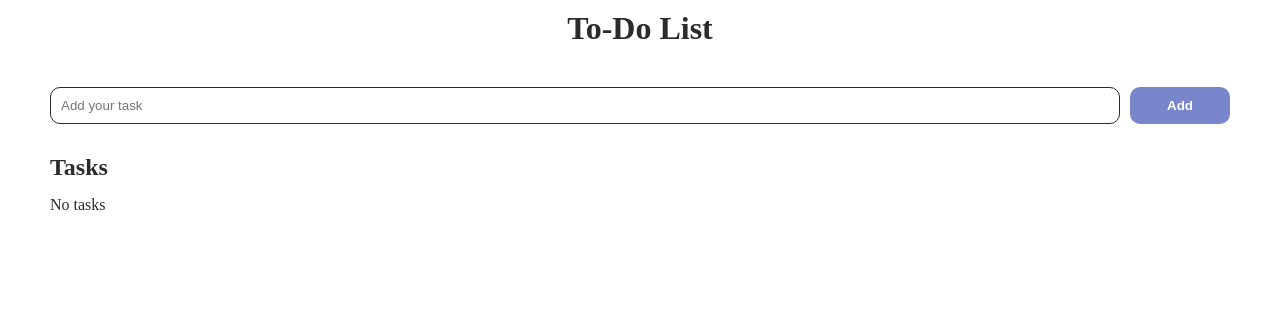
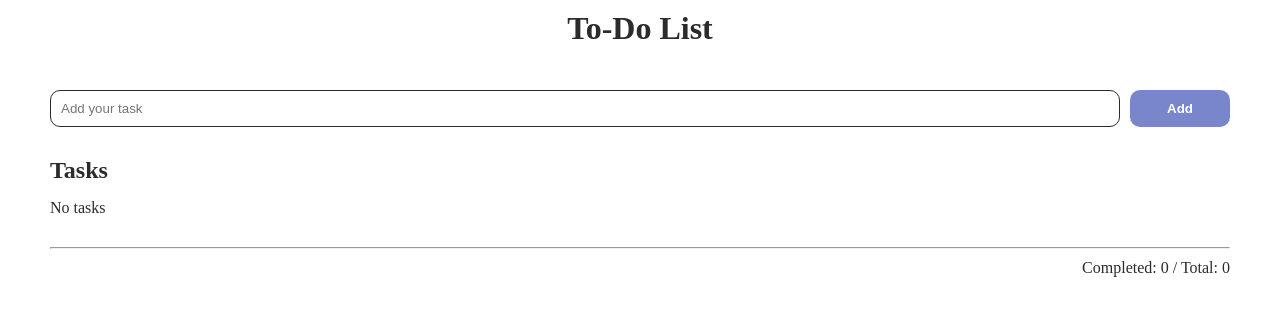
Before and after one commit to Elvira-del/todo, a React (Create React App) app: page / in a window 1280 px wide. Shown: the top 316 px of the page. Built offline with nearby package versions, Linux system fonts and the light colour scheme.

Commit message:
feat: add footer component with tasks counter

```diff
--- /dev/null
+++ b/src/components/TaskApp/Footer/Footer.tsx
@@ -0,0 +1,27 @@
+import React, { useState } from "react";
+import { Container } from "styles/components";
+import { Task } from "../TaskApp";
+import * as Styled from "./StyledFooter";
+
+interface FooterProps {
+  tasks: Task[];
+}
+
+const Footer = ({ tasks }: FooterProps) => {
+  const completed = tasks.filter((task) => task.done);
+
+  return (
+    <Styled.Footer>
+      <Container>
+        <hr />
+        <Styled.FooterWrapper>
+          <span>
+            Completed: {completed.length} / Total: {tasks.length}
+          </span>
+        </Styled.FooterWrapper>
+      </Container>
+    </Styled.Footer>
+  );
+};
+
+export default Footer;
--- /dev/null
+++ b/src/components/TaskApp/Footer/StyledFooter.ts
@@ -0,0 +1,12 @@
+import styled from "styled-components";
+
+export const Footer = styled.footer`
+  height: ${({ theme }) => theme.sizes.footer.height}px;
+`;
+
+export const FooterWrapper = styled.div`
+  display: flex;
+  justify-content: flex-end;
+  align-items: center;
+  padding: 10px 0;
+`;
--- a/src/components/TaskApp/Header/StyledHeader.ts
+++ b/src/components/TaskApp/Header/StyledHeader.ts
@@ -8,7 +8,7 @@ export const Header = styled.header`
 
 export const HeaderWrapper = styled.div`
   display: flex;
-  justify-content: flex-end;
+  justify-content: center;
   align-items: center;
   padding: 10px 0;
 `;
--- a/src/components/TaskApp/TaskApp.tsx
+++ b/src/components/TaskApp/TaskApp.tsx
@@ -6,6 +6,7 @@ import { Title2 } from "../../styles/components";
 import { TaskList } from "./TaskList/TaskList";
 import { Section } from "components/TaskApp/Section/Section";
 import idGenerate from "core/utils/idGenerate";
+import Footer from "./Footer/Footer";
 
 export interface Task {
   id: string;
@@ -67,6 +68,8 @@ export const TaskApp = () => {
           )}
         </Section>
       </main>
+
+      <Footer tasks={tasks} />
     </>
   );
 };
--- a/src/styled.d.ts
+++ b/src/styled.d.ts
@@ -18,6 +18,7 @@ declare module "styled-components" {
     sizes: {
       container: { maxWidth: number };
       header: { height: number };
+      footer: { height: number };
       task: { minWidth: number };
     };
 
--- a/src/styles/theme.ts
+++ b/src/styles/theme.ts
@@ -17,7 +17,8 @@ export const baseTheme: DefaultTheme = {
   // in px
   sizes: {
     container: { maxWidth: 1400 },
-    header: { height: 57 },
+    header: { height: 60 },
+    footer: { height: 60 },
     task: { minWidth: 250 },
   },
 
```
